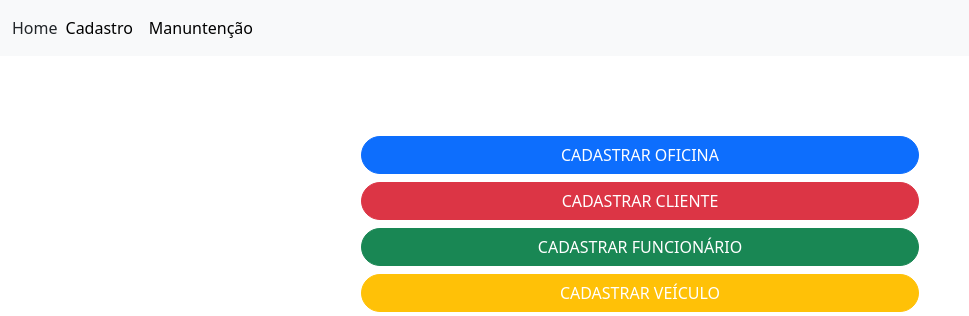
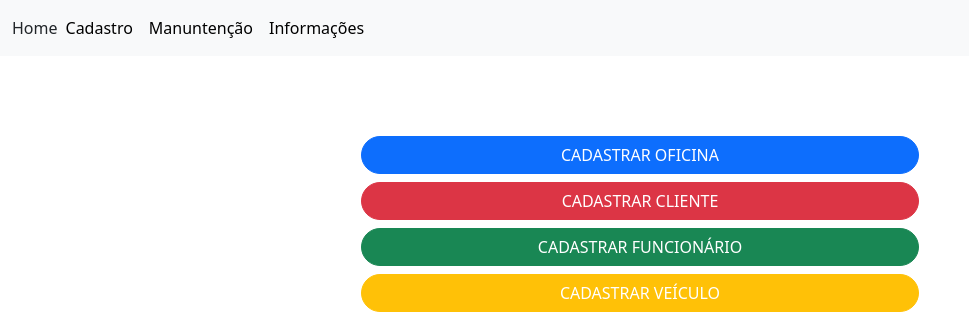
Before and after one commit to PatrickSampa/front_oficina, a PHP site: page /index.php?page=novoUser in a window 1280 px wide. Shown: the top 316 px of the page, without its empty margins (0-969 px from the left). Run offline with PHP 8.4, Linux system fonts and the light colour scheme.

Commit message:
atualiza 3.0

```diff
--- a/src/index.php
+++ b/src/index.php
@@ -21,7 +21,9 @@
         </li>
 
         <li class="nav-item">
-          <a class="nav-link active" href="?page=servi">Manuntenção</a>
+          <a class="nav-link active" aria-current="page" href="?page=manunt">Manuntenção</a>
+        </li><li class="nav-item">
+          <a class="nav-link active" aria-current="page" href="?page=servi">Informações</a>
         </li>
 
 
@@ -31,6 +33,7 @@
   </div>
   <div class="container">
     <div class="row">
+
         <div class="col mt-5">
         <?php
 
@@ -38,14 +41,14 @@
         case "novoUser":
             include("cadastro.php");
             break;
-        case "novoFunc":
-            include("cadastroFuncionario.php");
+        case "manunt":
+            include("servicos.php");
             break;
         case "servi":
             include("servicos.php");
             break;
-        default:
-            print "<h1> TESTE OFICINA!</h1>";
+
+
     }
   ?>
         </div>
```
Also changed, not shown: src/info.php (added).
